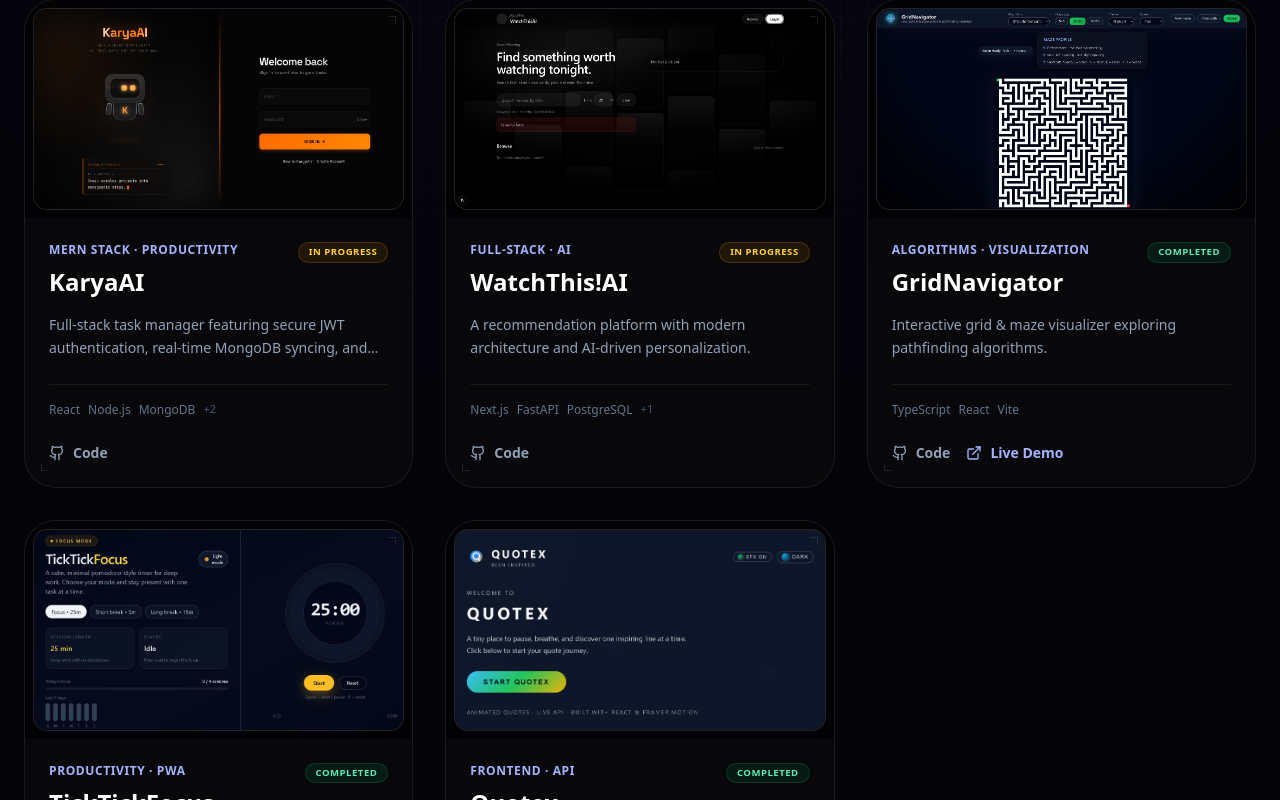
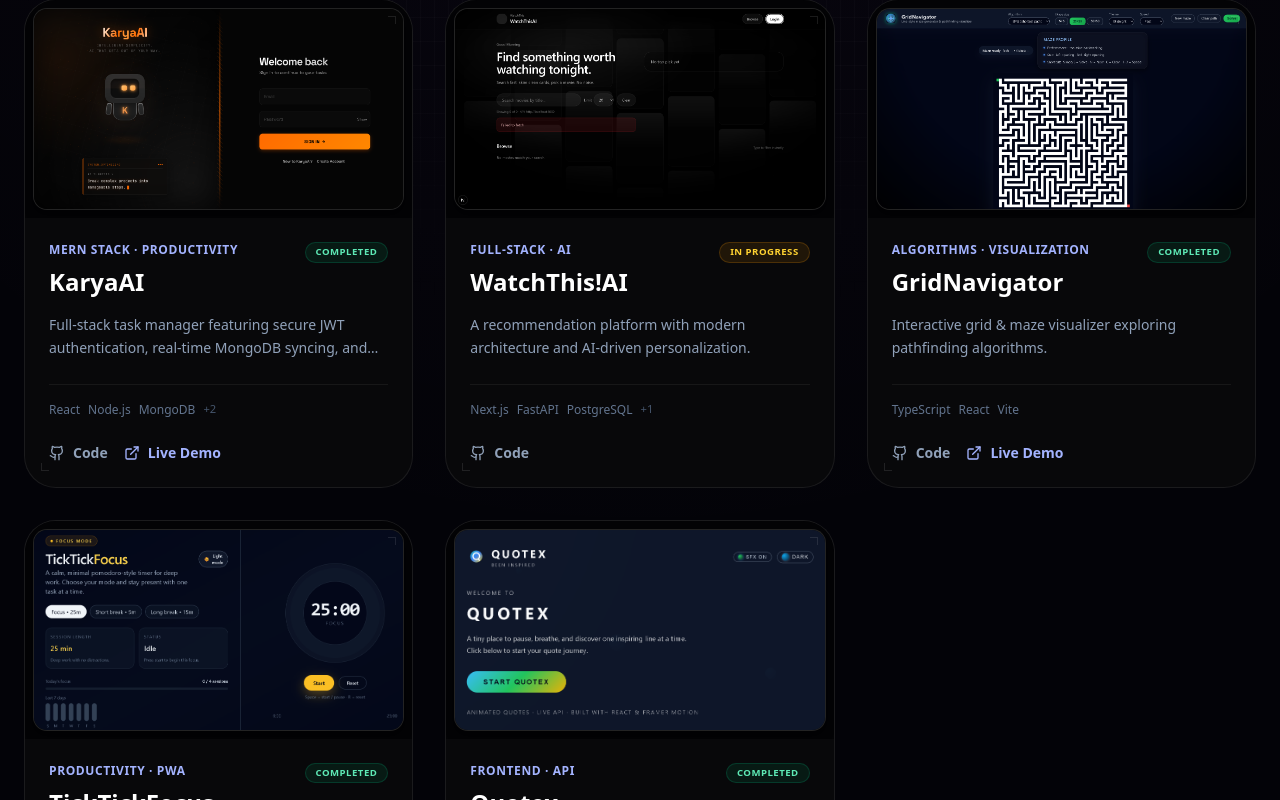
Before and after one commit to RavangDai/Portfolio, a Next.js app: page / in a window 1280 px wide. Shown: the part 1230-2030 px from the top of the page. Built offline with nearby package versions, Linux system fonts and the light colour scheme.

Commit message:
Karya ai

```diff
--- a/src/components/ui/projects-section.tsx
+++ b/src/components/ui/projects-section.tsx
@@ -31,9 +31,9 @@ const projects: Project[] = [
     // UPDATED: Added Node, Express, MongoDB
     tech: ["React", "Node.js", "MongoDB", "Express", "Tailwind"],
     github: "https://github.com/RavangDai/SmartTodo",
-    //live: "https://smart-todo-demo.vercel.app/",
+    live: "https://karyaai.vercel.app/",
     year: 2026,
-    status: "In progress",
+    status: "Completed",
     image: "KaryaAI.png",
   },
   {
```
Lines whose indentation alone changed are shown as unchanged.
